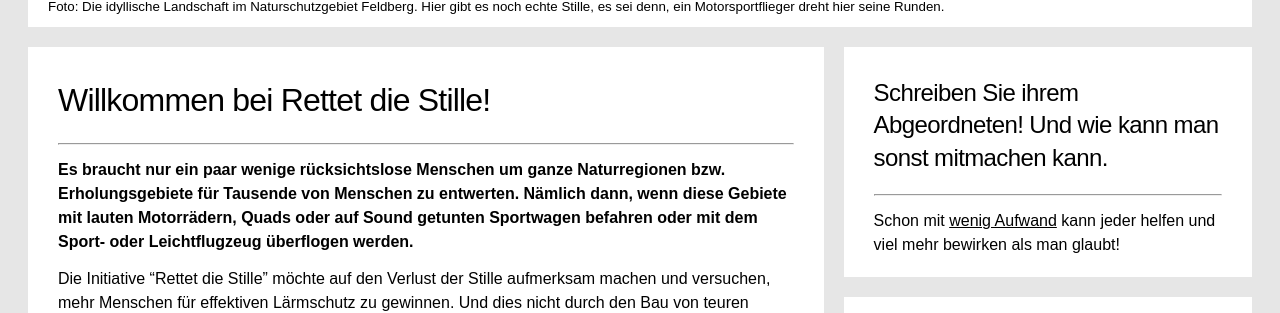
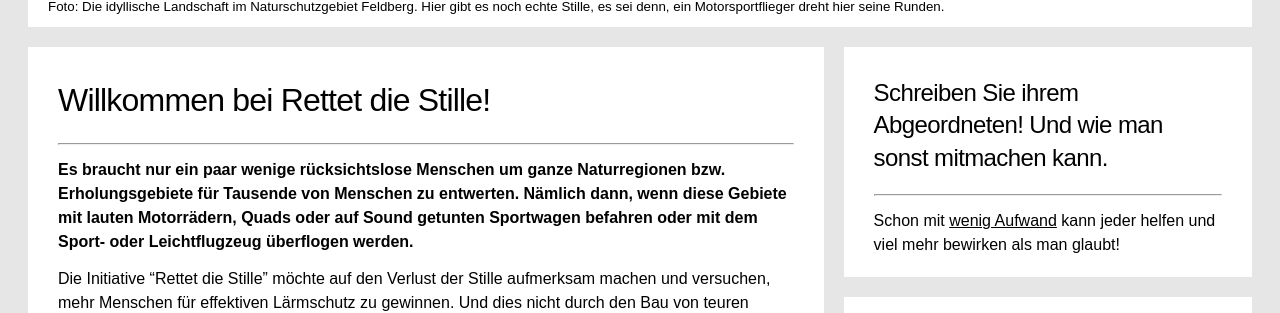
Before and after one commit to rettet-die-stille/rettet-die-stille.github.io, a Jekyll site: the page built from index.md, in a window 1280 px wide and 900 px high, scrolled down 356 px. Shown: the part 181-494 px from the top of the window. Built offline with Jekyll 4.4.1, drawn with Linux system fonts in a browser that asks for light colours.

Commit message:
Update defaultmodern.html

```diff
--- a/_layouts/defaultmodern.html
+++ b/_layouts/defaultmodern.html
@@ -104,7 +104,7 @@ layout: default
       </div>
       <div class="rightcolumn">
         <div class="card">
-          <h2>Schreiben Sie ihrem Abgeordneten! Und wie kann man sonst mitmachen kann.</h2>
+          <h2>Schreiben Sie ihrem Abgeordneten! Und wie man sonst mitmachen kann.</h2>
           <hr>
           <p>Schon mit <span style='text-decoration: underline;'><a href="/was-kann-ich-tun.html">wenig Aufwand</a></span> kann jeder helfen und viel mehr bewirken als man glaubt!</p>
         </div>
```
